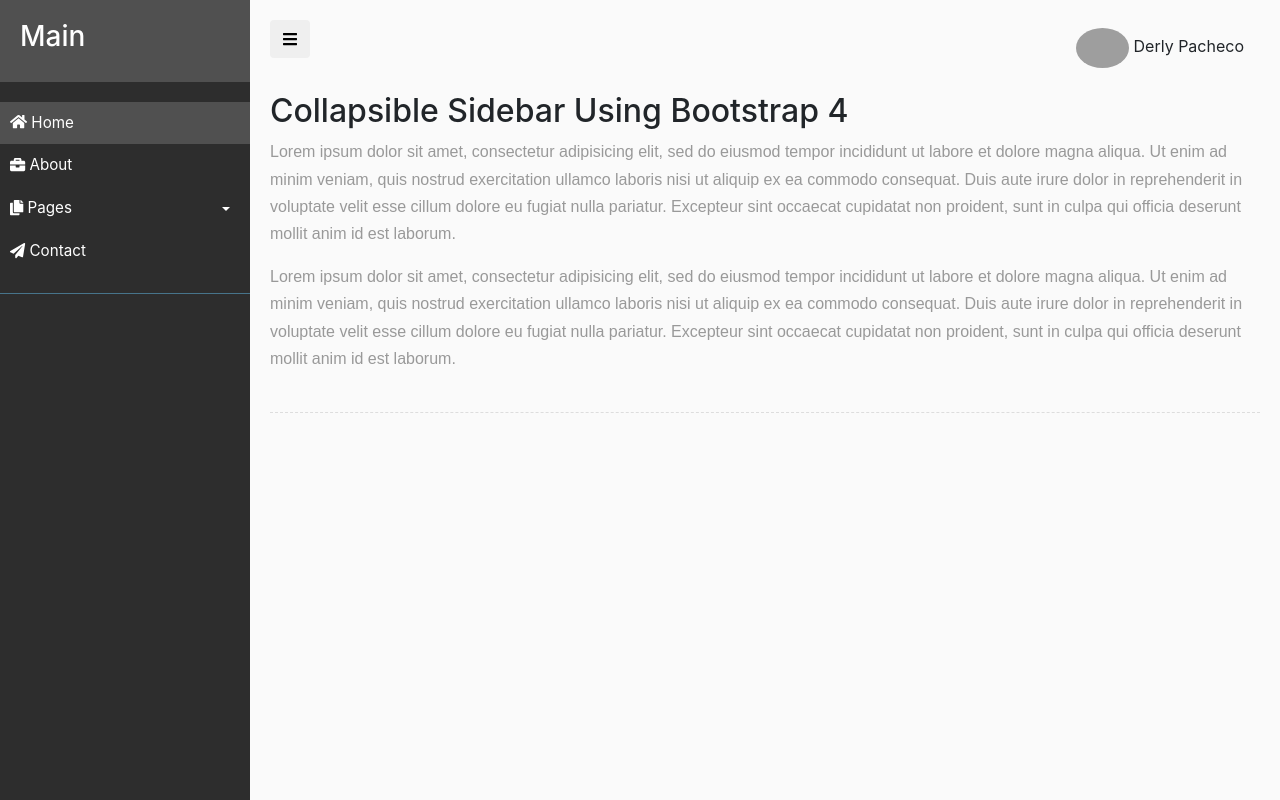
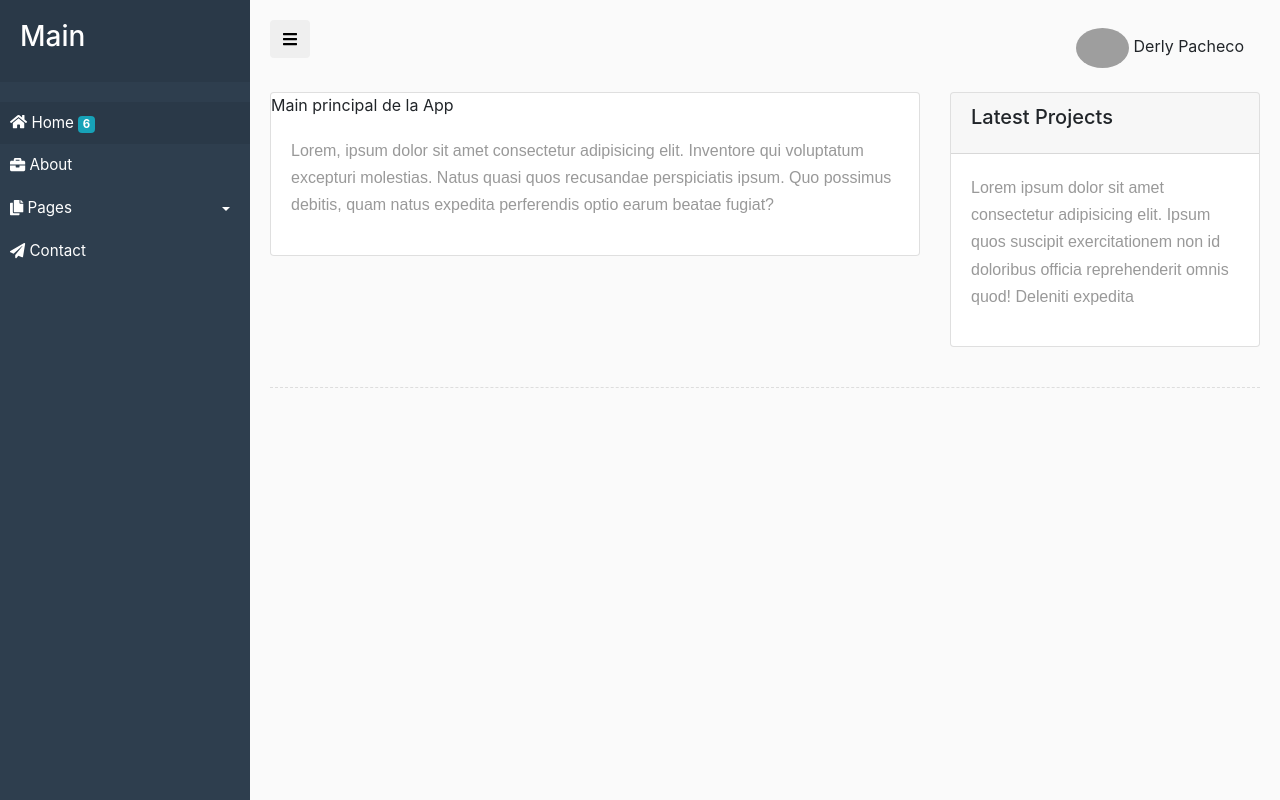
Before and after one commit to derlypacheco/Main, a PHP site: page /home.php in a window 1280 px wide. Run offline with PHP 8.4, Linux system fonts and the light colour scheme; some libraries are stand-ins or nearby versions; grey boxes are pictures that could not be loaded.

Commit message:
Update Estilos Cards
Se agregan las Card para el contenido de los modulos que estan.

```diff
--- a/css/master.css
+++ b/css/master.css
@@ -101,7 +99,7 @@ span {
 #sidebar {
     min-width: 250px;
     max-width: 250px;
-    background: rgb(45,45,45);
+    background: #2e3e4e;
     color: #fff;
     transition: all 0.3s;
 }
@@ -153,7 +151,7 @@ span {
 
 #sidebar .sidebar-header {
     padding: 20px;
-    background: rgb(80,80,80);
+    background: #2a3948;
 }
 
 #sidebar .sidebar-header strong {
@@ -163,7 +161,7 @@ span {
 
 #sidebar ul.components {
     padding: 20px 0;
-    border-bottom: 1px solid #47748b;
+    border-bottom: 1px solid #2e3e4e;
 }
 
 #sidebar ul li a {
@@ -184,7 +182,7 @@ span {
 #sidebar ul li.active>a,
 a[aria-expanded="true"] {
     color: #fff;
-    background: rgb(80,80,80);
+    background: #2a3948;
 }
 
 a[data-toggle="collapse"] {
--- a/home.php
+++ b/home.php
@@ -15,9 +15,41 @@
     <div id="content">
       <?php include 'inc/html/nav_sub.php'; ?>
 
-      <h2>Collapsible Sidebar Using Bootstrap 4</h2>
-      <p>Lorem ipsum dolor sit amet, consectetur adipisicing elit, sed do eiusmod tempor incididunt ut labore et dolore magna aliqua. Ut enim ad minim veniam, quis nostrud exercitation ullamco laboris nisi ut aliquip ex ea commodo consequat. Duis aute irure dolor in reprehenderit in voluptate velit esse cillum dolore eu fugiat nulla pariatur. Excepteur sint occaecat cupidatat non proident, sunt in culpa qui officia deserunt mollit anim id est laborum.</p>
-      <p>Lorem ipsum dolor sit amet, consectetur adipisicing elit, sed do eiusmod tempor incididunt ut labore et dolore magna aliqua. Ut enim ad minim veniam, quis nostrud exercitation ullamco laboris nisi ut aliquip ex ea commodo consequat. Duis aute irure dolor in reprehenderit in voluptate velit esse cillum dolore eu fugiat nulla pariatur. Excepteur sint occaecat cupidatat non proident, sunt in culpa qui officia deserunt mollit anim id est laborum.</p>
+        <div class="content">
+
+<div class="row">
+
+<!-- start card -->
+<div class="col-xs-12 col-md-8 col-lg-8 col-sm-8 col-xxl-8 ">
+  <div class="card card-cuadro">
+  <div class="cardtitle">Main principal de la App</div>
+    <div class="card-body">
+    <p> Lorem, ipsum dolor sit amet consectetur adipisicing elit. Inventore qui voluptatum excepturi molestias.
+    Natus quasi quos recusandae perspiciatis ipsum. Quo possimus debitis, quam natus expedita perferendis
+    optio earum beatae fugiat? </p>
+    </div>
+  </div>
+</div>
+<!-- end card -->
+
+
+<!-- start card -->
+<div class="col-xs-12 col-md-4 col-lg-4 col-sm-4 col-xxl-4 ">
+ <div class="card card-cuadro">
+ <div class="card-header">
+    <h5 class="card-title">Latest Projects</h5>
+  </div>
+   <div class="card-body">
+    <p> Lorem ipsum dolor sit amet consectetur adipisicing elit. Ipsum quos suscipit exercitationem
+    non id doloribus officia reprehenderit omnis quod! Deleniti expedita </p>
+   </div>
+ </div>
+</div>
+<!-- end card -->
+
+</div><!-- row -->
+        </div><!-- content -->
+
       <div class="line"></div>
 
   </div><!-- termina warpper -->
--- a/inc/html/nav.php
+++ b/inc/html/nav.php
@@ -6,23 +6,25 @@
 
             <ul class="list-unstyled components">
                 <li class="active">
-                    <a>
-                        <i class="fas fa-home"></i>
-                        Home
+                    <a href="#">
+                    <i class="fas fa-home"></i>
+                        <span class="li-nav-left"> Home</span>
+                        <span class="li-nav-right badge badge-info">6</span>
+                        <div class="clear-only"></div>
                     </a>
                 </li>
                 <li>
                     <a href="#">
-                        <i class="fas fa-briefcase"></i>
-                        About
+                        <span class="li-nav-left"><i class="fas fa-briefcase"></i> About</span>
+                        <!-- <span class="li-nav-right badge badge-info">6</span> -->
                     </a>
                     <a href="#pageSubmenu" data-toggle="collapse" aria-expanded="false" class="dropdown-toggle">
                         <i class="fas fa-copy"></i>
-                        Pages
+                         Pages
                     </a>
                     <ul class="collapse list-unstyled" id="pageSubmenu">
                         <li>
-                            <a href="#">Page 1</a>
+                            <a href="#"> Page 1</a>
                         </li>
                         <li>
                             <a href="#">Page 2</a>
@@ -34,18 +36,17 @@
                 </li>
                 <li>
                     <a href="#">
-                        <i class="fas fa-paper-plane"></i>
-                        Contact
+                        <span class="li-nav-left"><i class="fas fa-paper-plane"></i> Contact</span>
                     </a>
                 </li>
             </ul>
 
             <!-- <ul class="list-unstyled CTAs">
                 <li>
-                    <a href="https://bootstrapious.com/tutorial/files/sidebar.zip" class="download">Download source</a>
+                    <a href=#" class="download">Download source</a>
                 </li>
                 <li>
-                    <a href="https://bootstrapious.com/p/bootstrap-sidebar" class="article">Back to article</a>
+                    <a href="#" class="article">Back to article</a>
                 </li>
             </ul> -->
         </nav>
```
Also changed, not shown: other parts of css/master.css (+33 -9 lines), css/grid.css (added, +19 -0 lines), demo.html (added, +16 -0 lines).
